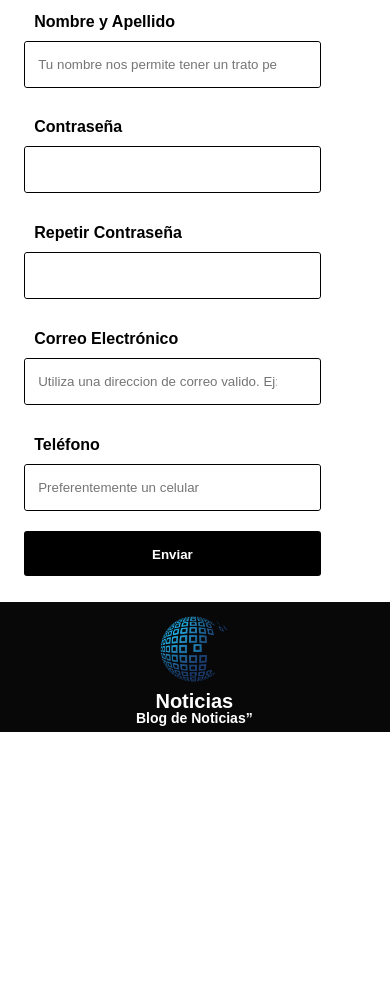
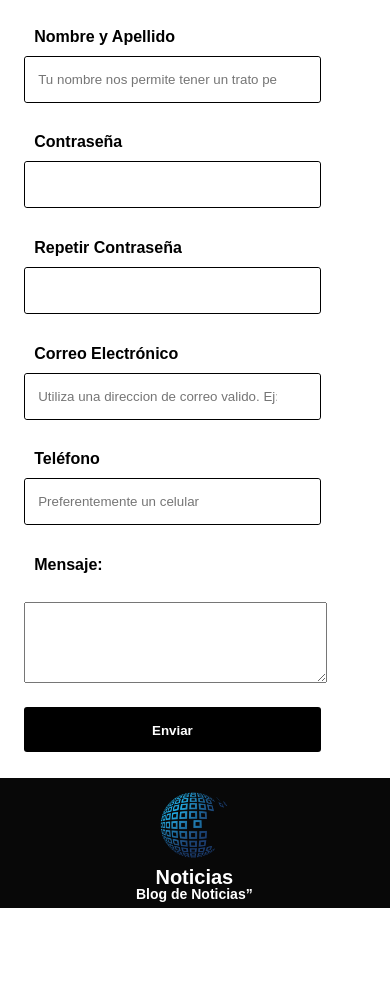
Before and after one commit to guidogranitto/Noticias-Internacionales, a plain HTML site: page contacto.html in a window 390 px wide. Shown: the part 428-1409 px from the top of the page. Before the commit the page ends 1233 px from the top, so only its background shows below. Drawn offline with Linux system fonts and the light colour scheme.

Commit message:
Formulario c/ Textera

```diff
--- a/contacto.html
+++ b/contacto.html
@@ -204,6 +204,11 @@
                     </div>
 
                     <!-- Grupo: Terminos y Condiciones -->
+                    <div class="formulario__textera" id="grupo__textera">
+
+                        <label for="msg" class="formulario__label">Mensaje:</label><br>
+                        <textarea name="msg" id="msg" rows="5" style="width:100% ;"></textarea>
+                    </div>
 
                     <div class="formulario__mensaje" id="formulario__mensaje">
                         <p><i class="fas fa-exclamation-triangle"></i> <b>Error:</b> Por favor rellena el formulario
--- a/estilosForm.css
+++ b/estilosForm.css
@@ -43,7 +43,9 @@
 
 .formulario__input-error {
     font-size: 12px;
+    margin-left: 5px;
     margin-bottom: 0;
+    color: #bb2929;
     display: none;
 }
 
@@ -67,6 +69,11 @@
 .formulario__grupo-terminos,
 .formulario__mensaje,
 .formulario__grupo-btn-enviar {
+    grid-column: span 2;
+}
+
+.formulario__textera {
+    width: 100%;
     grid-column: span 2;
 }
 
@@ -122,7 +129,7 @@
 
 /* ----- -----  Estilos para Validacion ----- ----- */
 .formulario__grupo-correcto .formulario__validacion-estado {
-    color: #1ed12d;
+    color: #1e66d1;
     opacity: 1;
 }
 
@@ -156,6 +163,10 @@
         width: 100%;
     }
 
+    .formulario__textera {
+        width: 100%;
+        grid-column: span 1;
+    }
 
 
 }
--- a/estilospContacto.css
+++ b/estilospContacto.css
@@ -188,7 +188,7 @@
 
 .grid-container-grl {
     margin-left: 14%;
-    margin-right: 1%;
+    margin-right: 14%;
     display: grid;
     display: inline-grid;
     width: 71%;
@@ -888,6 +888,7 @@ h3 {
 
     .resumen {
         margin-top: 5px;
+        width: 90%;
         background-color: white;
         /* Color de fondo del hijo */
         font-size: 17px;
```
